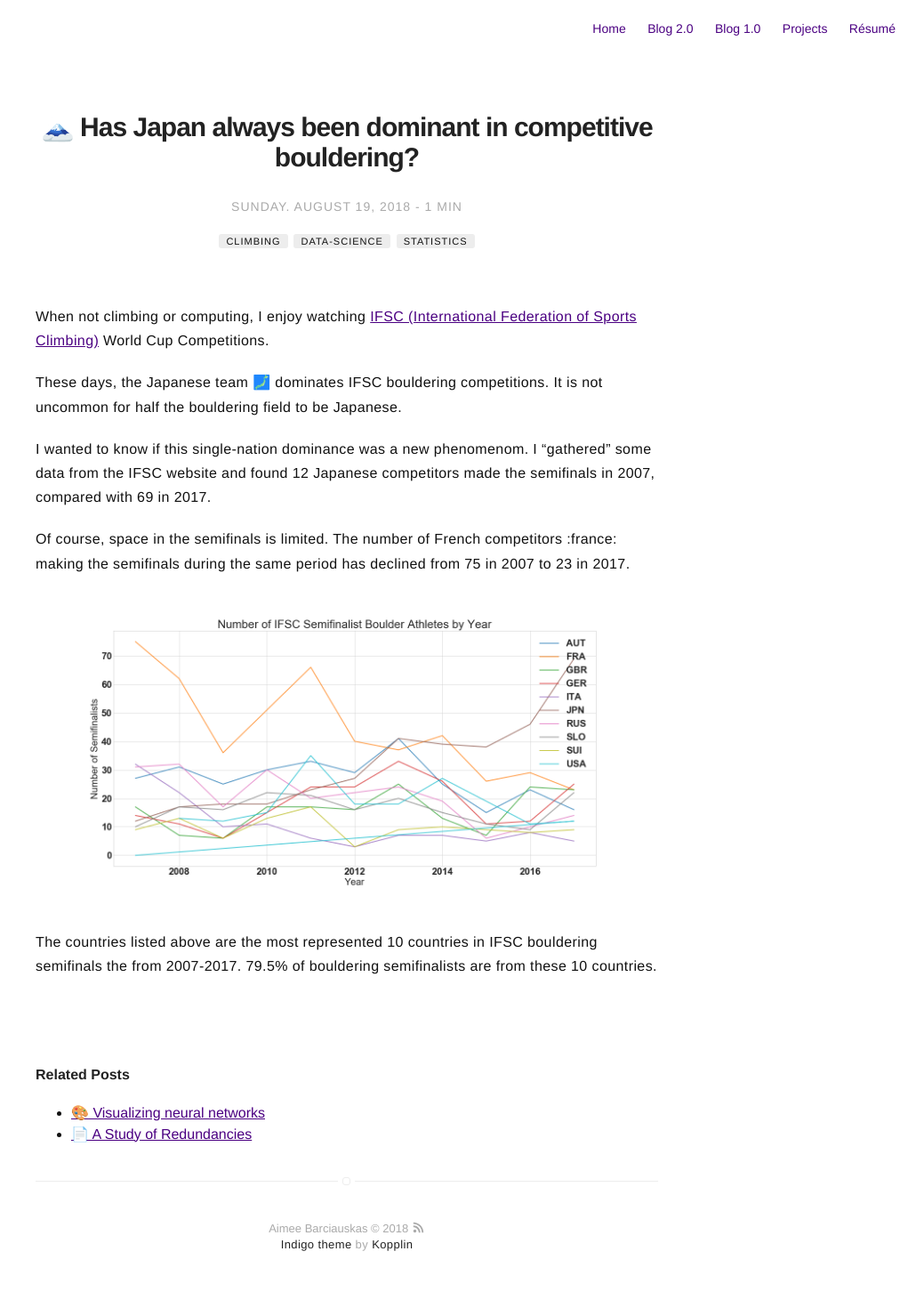
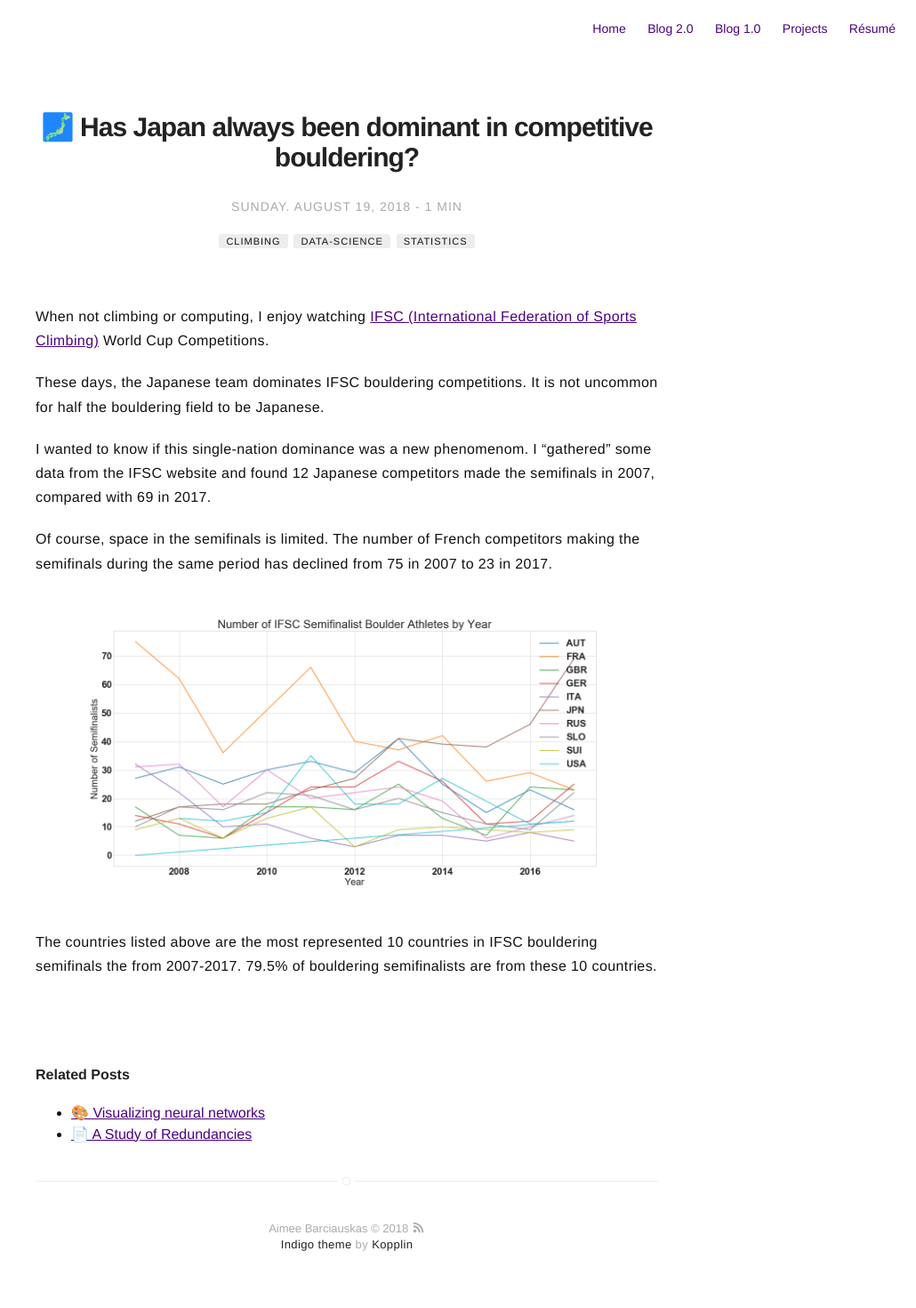
Before and after one commit to abarciauskas-bgse/abarciauskas-bgse.github.io, a Jekyll site: the page built from _posts/2018-08-19-ifsc-countries.markdown, in a window 1280 px wide. Shown: the whole page at 89% size, without its empty margins (250-1280 px from the left). Built offline with Jekyll 4.4.1, drawn with Linux system fonts in a browser that asks for light colours; emoji names are drawn with the system emoji font; some of the changed lines change nothing that is shown.

Commit message:
Fix emojis

```diff
--- a/_posts/2018-08-19-ifsc-countries.markdown
+++ b/_posts/2018-08-19-ifsc-countries.markdown
@@ -1,5 +1,5 @@
 ---
-title: ":mount_fuji: Has Japan always been dominant in competitive bouldering?"
+title: ":japan: Has Japan always been dominant in competitive bouldering?"
 layout: post
 date: 2018-08-19 15:02
 image:
@@ -17,11 +17,11 @@ externalLink: false
 
 When not climbing or computing, I enjoy watching [IFSC (International Federation of Sports Climbing)](http://www.ifsc-climbing.org/) World Cup Competitions.
 
-These days, the Japanese team :japan: dominates IFSC bouldering competitions. It is not uncommon for half the bouldering field to be Japanese.
+These days, the Japanese team dominates IFSC bouldering competitions. It is not uncommon for half the bouldering field to be Japanese.
 
 I wanted to know if this single-nation dominance was a new phenomenom. I "gathered" some data from the IFSC website and found 12 Japanese competitors made the semifinals in 2007, compared with 69 in 2017.
 
-Of course, space in the semifinals is limited. The number of French competitors :france: making the semifinals during the same period has declined from 75 in 2007 to 23 in 2017.
+Of course, space in the semifinals is limited. The number of French competitors making the semifinals during the same period has declined from 75 in 2007 to 23 in 2017.
 
 ![Semifinal Athletes by Year](/assets/images/semifinal-athletes-by-year.png)
 
```
